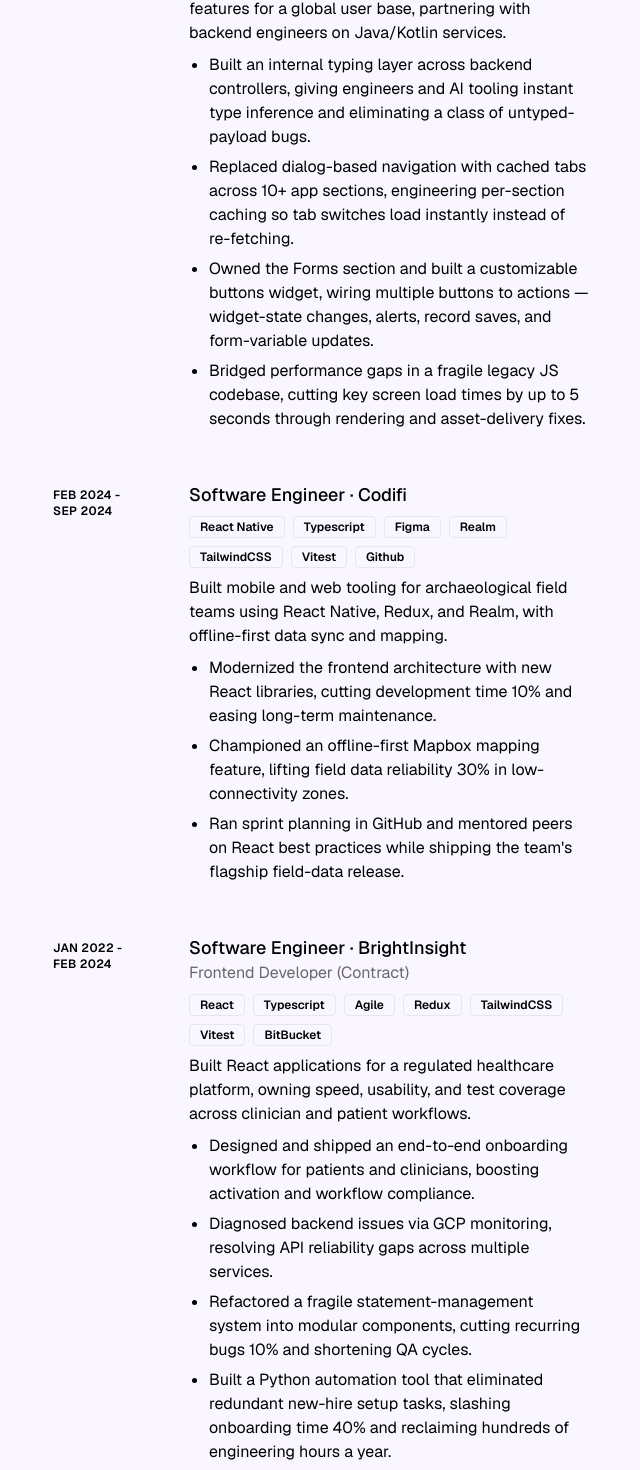
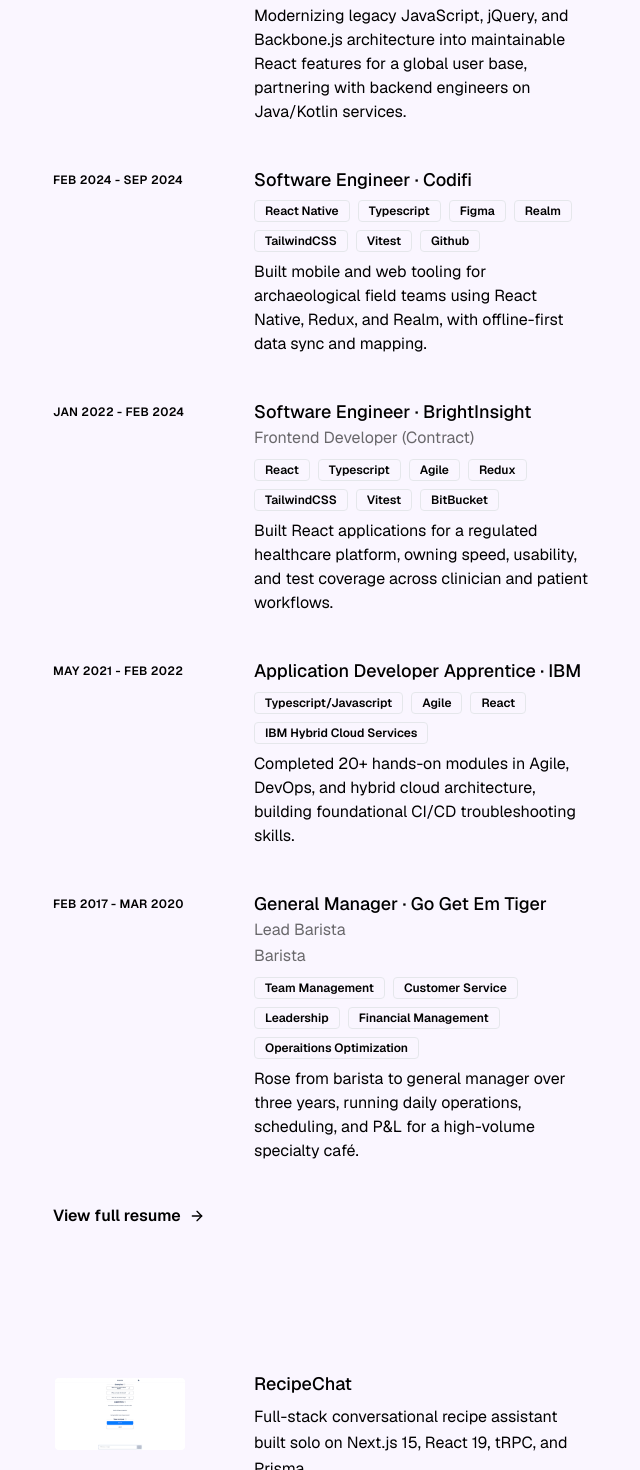
Before and after one commit to galosandoval/portfolio-v2, a Next.js app: page / in a window 1280 px wide. Shown: the part 842-2312 px from the top of the page, without its empty margins (595-1235 px from the left). Built offline with nearby package versions, Linux system fonts and the light colour scheme.

Commit message:
Refactor Card and Experience components to enhance layout and styling. Update Card component for improved visual feedback and adjust Experience component to remove bullet points, streamlining job descriptions.

```diff
--- a/src/components/card.tsx
+++ b/src/components/card.tsx
@@ -6,18 +6,20 @@
   leftCol: React.ReactNode
 }) {
   return (
-    <li className="group relative grid rounded-lg transition-all duration-300 sm:grid-cols-8 sm:gap-8 md:gap-2 lg:hover:!opacity-100 lg:focus-within:!opacity-100 lg:group-hover/list:opacity-50 lg:group-focus-within/list:opacity-50">
+    <li className="group relative grid rounded-lg transition-all duration-300 sm:grid-cols-8 lg:hover:!opacity-100 lg:focus-within:!opacity-100 lg:group-hover/list:opacity-50 lg:group-focus-within/list:opacity-50">
       <div className="absolute -inset-x-4 -inset-y-4 z-0 hidden rounded-md transition motion-reduce:transition-none lg:-inset-x-6 lg:block lg:group-hover:bg-background/50 lg:group-focus-within:bg-background/50"></div>
 
-      <div className="absolute -inset-x-4 -top-4 z-0 hidden h-0.5 origin-center scale-x-0 bg-primary transition-transform duration-300 ease-out motion-reduce:transition-none lg:-inset-x-6 lg:block lg:group-hover:scale-x-100 lg:group-focus-within:scale-x-100"></div>
+      <div className="absolute -inset-x-4 -top-4 z-0 hidden h-0.5 origin-center scale-x-0 bg-primary transition-transform duration-300 ease-out motion-reduce:transition-none lg:-inset-x-6 lg:block lg:group-hover:scale-x-100 lg:group-focus-within:scale-x-100 rounded-t-3xl mx-0.5"></div>
 
-      <div className="absolute -inset-x-4 -bottom-4 z-0 hidden h-0.5 origin-center scale-x-0 bg-primary transition-transform duration-300 ease-out motion-reduce:transition-none lg:-inset-x-6 lg:block lg:group-hover:scale-x-100 lg:group-focus-within:scale-x-100"></div>
+      <div className="absolute -inset-x-4 -bottom-4 z-0 hidden h-0.5 origin-center scale-x-0 bg-primary transition-transform duration-300 ease-out motion-reduce:transition-none lg:-inset-x-6 lg:block lg:group-hover:scale-x-100 lg:group-focus-within:scale-x-100 rounded-b-3xl mx-0.5"></div>
 
-      <div className="z-10 flex flex-col gap-2 sm:order-2 sm:col-span-6">
+      <div className="z-10 flex flex-col gap-2 sm:order-3 sm:col-span-5">
         {children}
       </div>
 
-      <div className="z-10 py-4 text-xs font-semibold uppercase tracking-wide sm:order-1 sm:col-span-2 lg:py-0">
+      <div className="col-span-1 sm:order-2"></div>
+
+      <div className="z-10 py-4 text-xs font-semibold uppercase tracking-wide sm:order-1 sm:col-span-2 lg:py-0 whitespace-nowrap">
         {leftCol}
       </div>
     </li>
--- a/src/components/experience.tsx
+++ b/src/components/experience.tsx
@@ -11,7 +11,6 @@
   prevTitles: string[]
   titleAndCompany: string
   summary: string
-  bullets: string[]
   badges: string[]
   href: string
   links: { title: string; url: string }[]
@@ -25,12 +24,6 @@
     titleAndCompany: "Senior Frontend Developer · Spider Strategies",
     summary:
       "Modernizing legacy JavaScript, jQuery, and Backbone.js architecture into maintainable React features for a global user base, partnering with backend engineers on Java/Kotlin services.",
-    bullets: [
-      "Built an internal typing layer across backend controllers, giving engineers and AI tooling instant type inference and eliminating a class of untyped-payload bugs.",
-      "Replaced dialog-based navigation with cached tabs across 10+ app sections, engineering per-section caching so tab switches load instantly instead of re-fetching.",
-      "Owned the Forms section and built a customizable buttons widget, wiring multiple buttons to actions — widget-state changes, alerts, record saves, and form-variable updates.",
-      "Bridged performance gaps in a fragile legacy JS codebase, cutting key screen load times by up to 5 seconds through rendering and asset-delivery fixes."
-    ],
     badges: [
       "Javascript",
       "Typescript",
@@ -51,11 +44,6 @@
     titleAndCompany: "Software Engineer · Codifi",
     summary:
       "Built mobile and web tooling for archaeological field teams using React Native, Redux, and Realm, with offline-first data sync and mapping.",
-    bullets: [
-      "Modernized the frontend architecture with new React libraries, cutting development time 10% and easing long-term maintenance.",
-      "Championed an offline-first Mapbox mapping feature, lifting field data reliability 30% in low-connectivity zones.",
-      "Ran sprint planning in GitHub and mentored peers on React best practices while shipping the team's flagship field-data release."
-    ],
     badges: [
       "React Native",
       "Typescript",
@@ -75,12 +63,6 @@
     titleAndCompany: "Software Engineer · BrightInsight",
     summary:
       "Built React applications for a regulated healthcare platform, owning speed, usability, and test coverage across clinician and patient workflows.",
-    bullets: [
-      "Designed and shipped an end-to-end onboarding workflow for patients and clinicians, boosting activation and workflow compliance.",
-      "Diagnosed backend issues via GCP monitoring, resolving API reliability gaps across multiple services.",
-      "Refactored a fragile statement-management system into modular components, cutting recurring bugs 10% and shortening QA cycles.",
-      "Built a Python automation tool that eliminated redundant new-hire setup tasks, slashing onboarding time 40% and reclaiming hundreds of engineering hours a year."
-    ],
     badges: [
       "React",
       "Typescript",
@@ -100,9 +82,6 @@
     titleAndCompany: "Application Developer Apprentice · IBM",
     summary:
       "Completed 20+ hands-on modules in Agile, DevOps, and hybrid cloud architecture, building foundational CI/CD troubleshooting skills.",
-    bullets: [
-      "Ran daily stand-ups and shadowed senior engineers on deployment automation, documenting workflows that sped up new-hire ramp-up."
-    ],
     badges: [
       "Typescript/Javascript",
       "Agile",
@@ -119,9 +98,6 @@
     titleAndCompany: "General Manager · Go Get Em Tiger",
     summary:
       "Rose from barista to general manager over three years, running daily operations, scheduling, and P&L for a high-volume specialty café.",
-    bullets: [
-      "Hired and trained staff, cut waste, and earned multiple performance bonuses for consistent service quality."
-    ],
     badges: [
       "Team Management",
       "Customer Service",
@@ -211,12 +187,6 @@
 
       <p className="leading-normal">{job.summary}</p>
 
-      <ul className="flex list-disc flex-col gap-1.5 pl-5 pb-2 leading-normal">
-        {job.bullets.map((bullet) => (
-          <li key={bullet}>{bullet}</li>
-        ))}
-      </ul>
-
       {job.links.length > 0 && (
         <div className="flex flex-wrap gap-x-2">
           {job.links.map((link) => (
```
